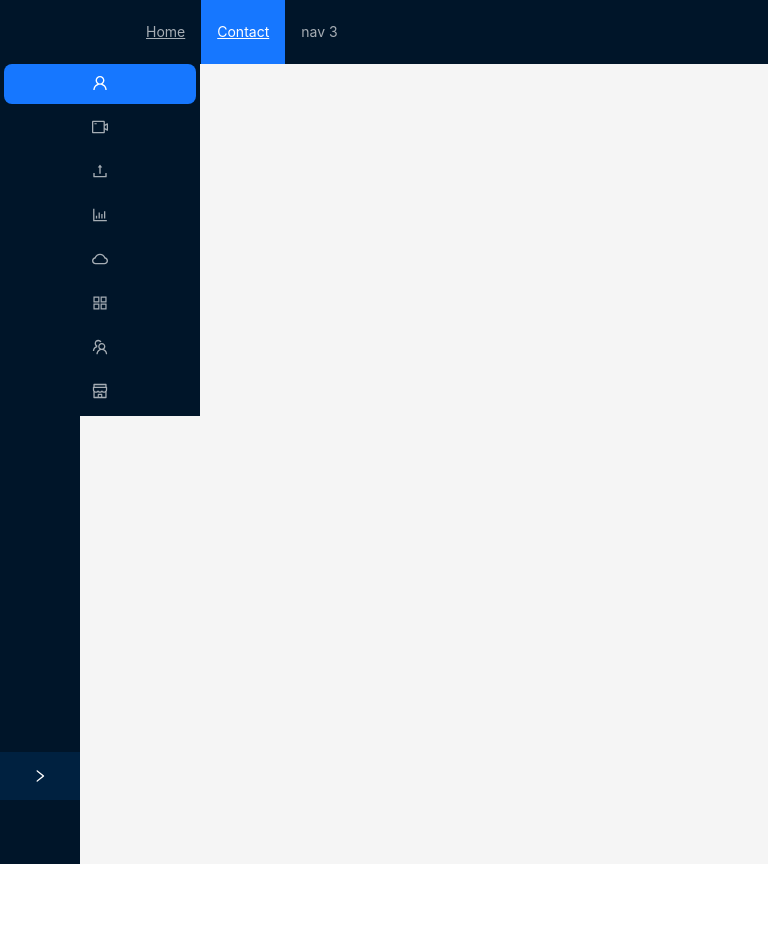
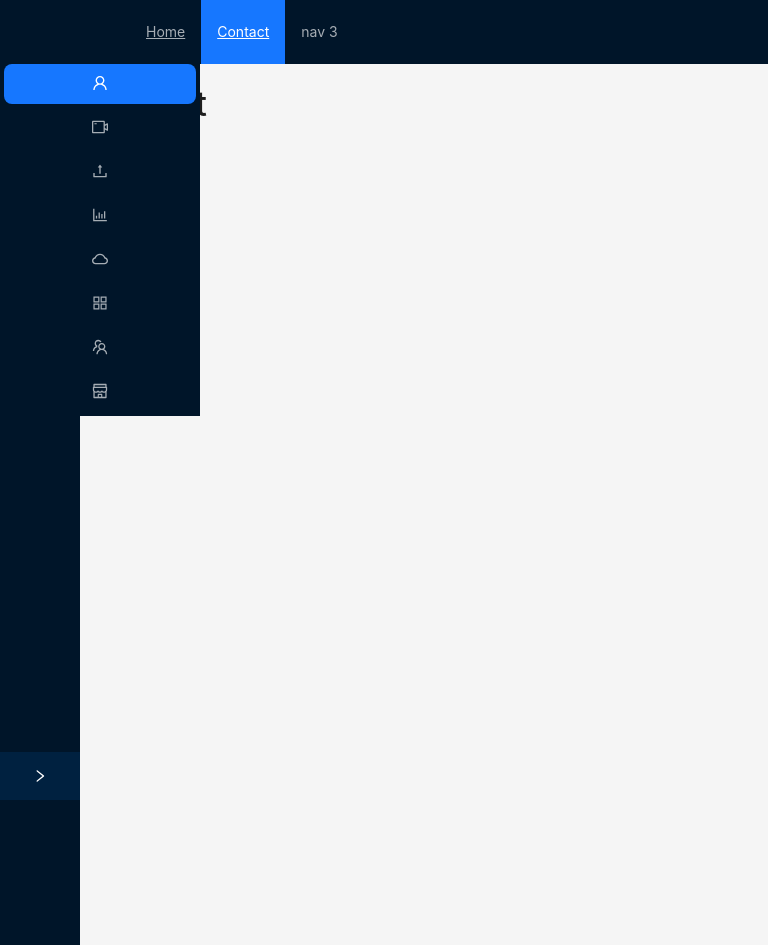
Before and after one commit to saijamii/employee-management, a React (Create React App) app: page /app/report in a window 768 px wide. Before the commit the page ends 864 px from the top, so only its background shows below. Built offline with nearby package versions, Linux system fonts and the light colour scheme.

Commit message:
layout css

```diff
--- a/src/App.css
+++ b/src/App.css
@@ -79,3 +79,18 @@
   box-shadow: none;
   border-color: #0b5ed7;
 }
+
+.mainlayout {
+  margin: 20px;
+  overflow: initial;
+  padding-top: 0px;
+  @media (min-width: 375px) and (max-width: 576px) {
+    margin-bottom: 20vw !important;
+  }
+  @media (min-width: 576px) and (max-width: 768px) {
+    margin-bottom: 10vw !important;
+  }
+  @media (min-width: 768px) and (max-width: 1200px) {
+    margin-bottom: 8vw !important;
+  }
+}
```
